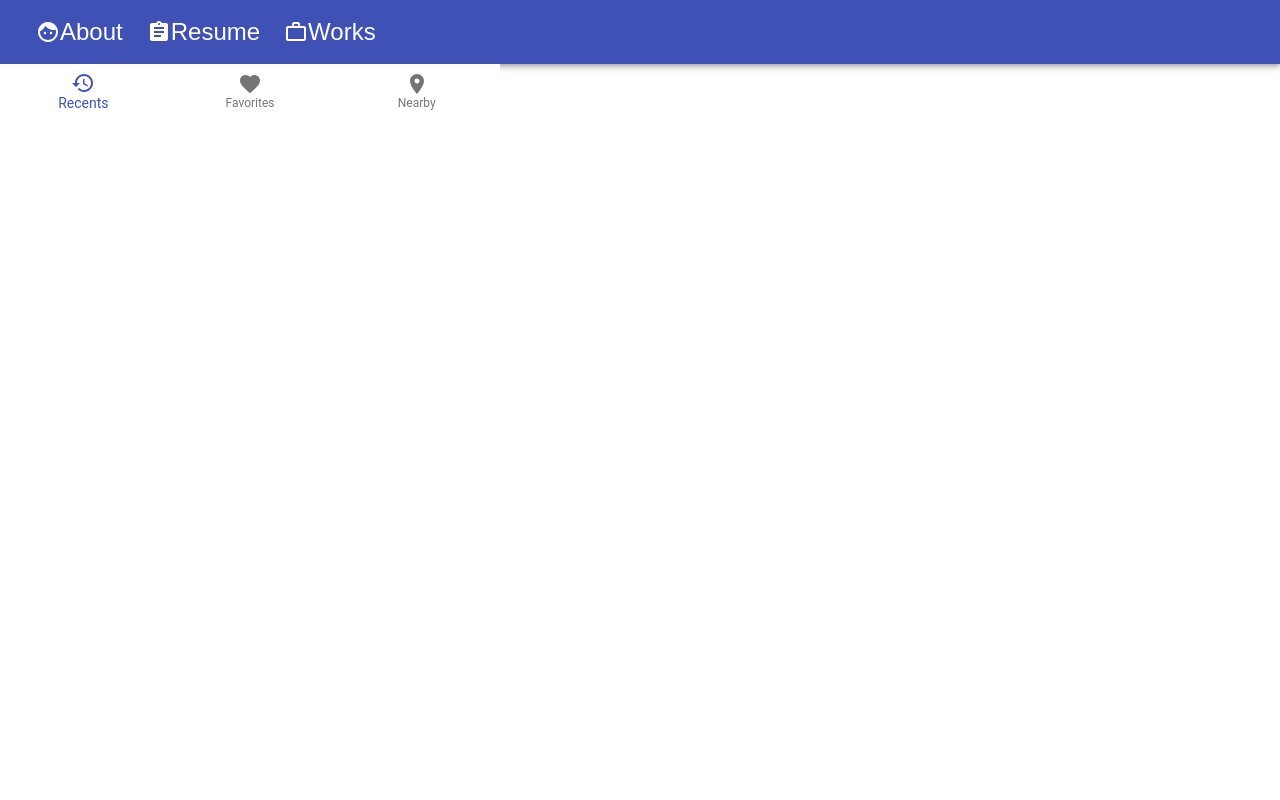
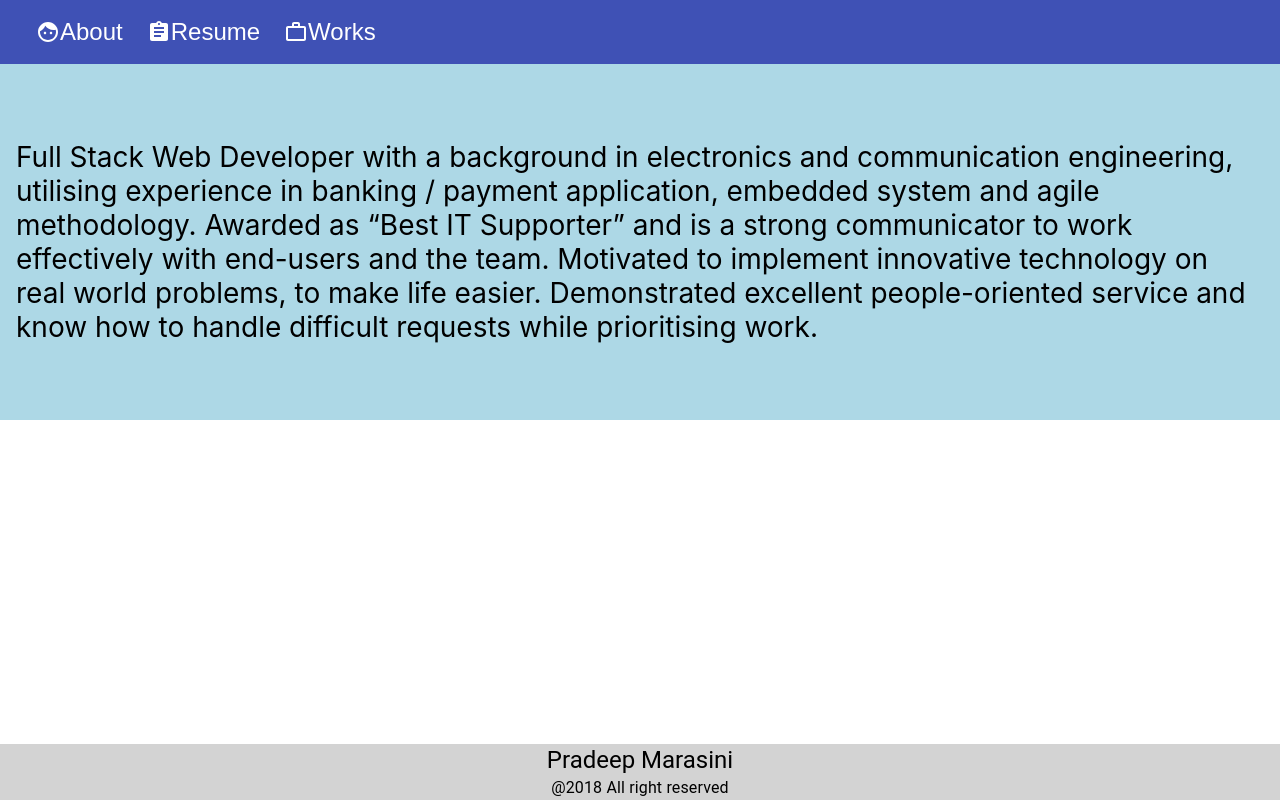
Before and after one commit to marasinipradeep/pradeep-marasini-react-portfolio, a React (Create React App) app in the folder portfolio/: page / in a window 1280 px wide. Built offline with nearby package versions, Linux system fonts and the light colour scheme.

Commit message:
Added Footer and About me section

```diff
--- /dev/null
+++ b/portfolio/src/Components/AboutMe/AboutMe.css
@@ -0,0 +1,13 @@
+/* about us */
+.aboutus {
+    padding: 3rem 1rem;
+  }
+
+  .aboutus {
+    background-color: lightblue;
+
+  }
+  .aboutus p{
+    font-size: 28px;
+  }
+  /* end about us */
--- /dev/null
+++ b/portfolio/src/Components/AboutMe/AboutMe.js
@@ -0,0 +1,20 @@
+import React,{useState} from 'react'
+
+import "./AboutMe.css"
+
+export default function AboutMe() {
+
+    const [aboutMe,setAboutMe] = useState("Full Stack Web Developer with a background in electronics and communication engineering, utilising experience in banking / payment application, embedded system and agile methodology. Awarded as “Best IT Supporter” and is a strong communicator to work effectively with end-users and the team. Motivated to implement innovative technology on real world problems, to make life easier. Demonstrated excellent people-oriented service and know how to handle difficult requests while prioritising work.")
+    return (
+        <section className="aboutus ">
+        <div className="aboutus-center">
+         <article className="service">
+         <p>{aboutMe}</p>
+         </article>
+
+
+
+        </div>
+    </section>
+    )
+}
--- a/portfolio/src/Components/Footer/Footer.css
+++ b/portfolio/src/Components/Footer/Footer.css
@@ -0,0 +1,9 @@
+
+
+footer {
+    position: absolute;
+    bottom: 0;
+    width: 100%;
+    background-color: lightgray;
+    text-align: center;
+  }
--- a/portfolio/src/Components/Footer/Footer.js
+++ b/portfolio/src/Components/Footer/Footer.js
@@ -1,33 +1,30 @@
 import React from 'react';
-import { makeStyles } from '@material-ui/core/styles';
-import BottomNavigation from '@material-ui/core/BottomNavigation';
-import BottomNavigationAction from '@material-ui/core/BottomNavigationAction';
-import RestoreIcon from '@material-ui/icons/Restore';
-import FavoriteIcon from '@material-ui/icons/Favorite';
-import LocationOnIcon from '@material-ui/icons/LocationOn';
+import PropTypes from 'prop-types';
+import Typography from '@material-ui/core/Typography';
 
-const useStyles = makeStyles({
-  root: {
-    width: 500,
-  },
-});
+import "./Footer.css"
 
-export default function SimpleBottomNavigation() {
-  const classes = useStyles();
-  const [value, setValue] = React.useState(0);
+
+
+function Footer(props) {
+
 
   return (
-    <BottomNavigation
-      value={value}
-      onChange={(event, newValue) => {
-        setValue(newValue);
-      }}
-      showLabels
-      className={classes.root}
-    >
-      <BottomNavigationAction label="Recents" icon={<RestoreIcon />} />
-      <BottomNavigationAction label="Favorites" icon={<FavoriteIcon />} />
-      <BottomNavigationAction label="Nearby" icon={<LocationOnIcon />} />
-    </BottomNavigation>
+    <footer >
+
+        <Typography variant="h5" component="h4">
+          Pradeep Marasini
+        </Typography>
+        <Typography component="p">
+          @2018 All right reserved
+        </Typography>
+
+    </footer>
   );
 }
+
+Footer.propTypes = {
+  classes: PropTypes.object.isRequired,
+};
+
+export default Footer;
--- a/portfolio/src/Components/Navbar/Navbar.css
+++ b/portfolio/src/Components/Navbar/Navbar.css
@@ -0,0 +1,6 @@
+nav {
+    width: 100%;
+    background-color: lightgray;
+    text-align: center;
+    align-items: center;
+  }
--- a/portfolio/src/Components/Navbar/Navbar.js
+++ b/portfolio/src/Components/Navbar/Navbar.js
@@ -1,24 +1,18 @@
 import React from 'react';
-import { makeStyles } from '@material-ui/core/styles';
 import AppBar from '@material-ui/core/AppBar';
 import Toolbar from '@material-ui/core/Toolbar';
 import Button from '@material-ui/core/Button';
 import IconButton from '@material-ui/core/IconButton';
 import {Home,WorkOutlineOutlined,Assignment,PermContactCalendar,Face} from '@material-ui/icons';
 
-const useStyles = makeStyles((theme) => ({
-  root: {
-    flexGrow: 1,
-  },
 
-}));
+import "./Navbar.css"
 
 export default function Navbar() {
-  const classes = useStyles();
 
   return (
-    <div className={classes.root}>
-      <AppBar position="static">
+    <nav >
+      <AppBar  position="static">
         <Toolbar>
           <IconButton color="inherit"><Face />About</IconButton>
           <IconButton color="inherit"><Assignment/> Resume</IconButton>
@@ -26,6 +20,6 @@ export default function Navbar() {
         </Toolbar>
 
       </AppBar>
-    </div>
+    </nav>
   );
 }
--- a/portfolio/src/Components/Pages/Home.js
+++ b/portfolio/src/Components/Pages/Home.js
@@ -1,12 +1,15 @@
 import React from 'react'
 import Navbar from "../Navbar/Navbar"
 import Footer from "../Footer/Footer"
+import AboutMe from "../AboutMe/AboutMe"
+
 
 export default function Home() {
     return (
         <div>
            <Navbar/>
-           <Footer/>
+           <AboutMe/>
+           <Footer />
         </div>
     )
 }
```
Also changed, not shown: portfolio/src/App.css (line endings or trailing spaces).
